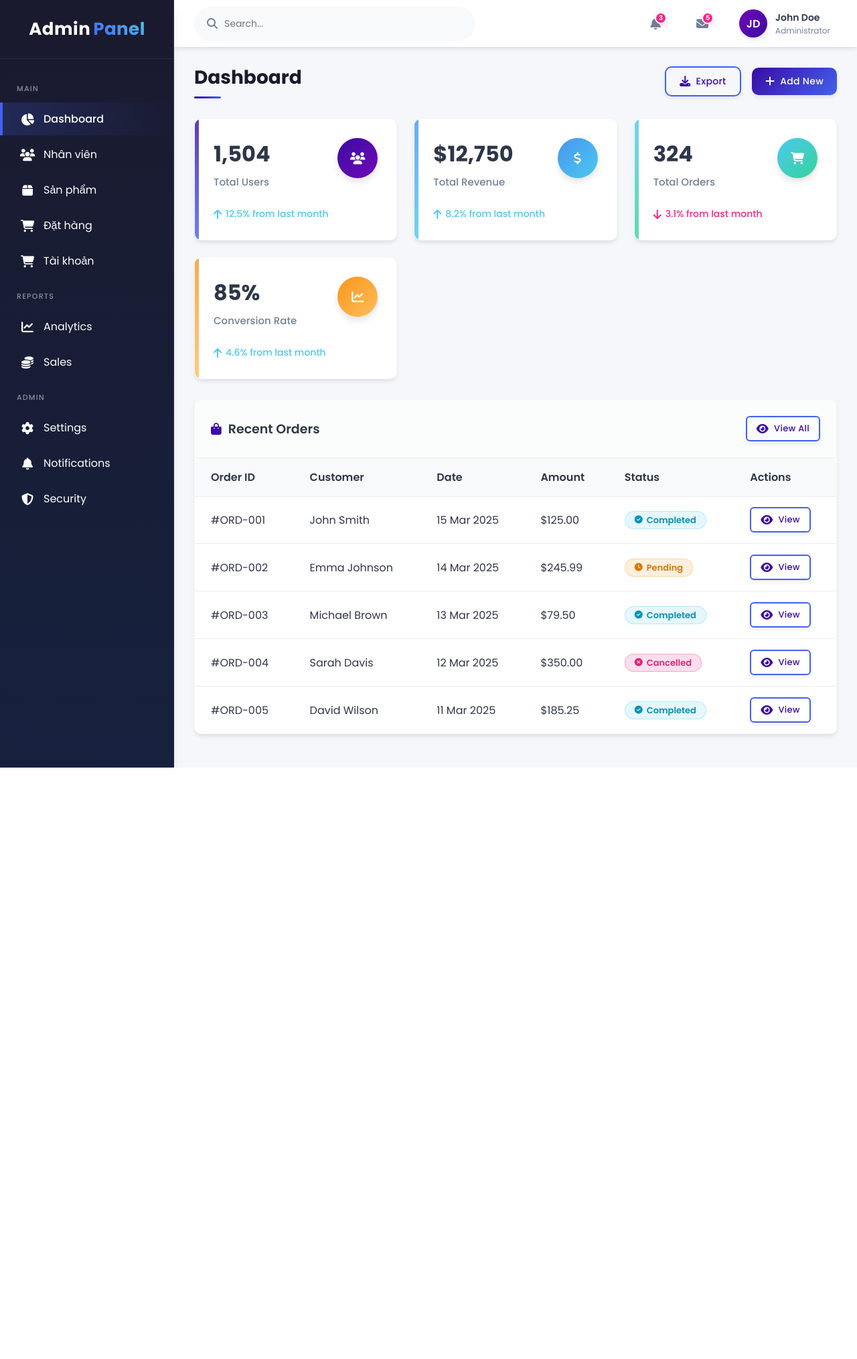
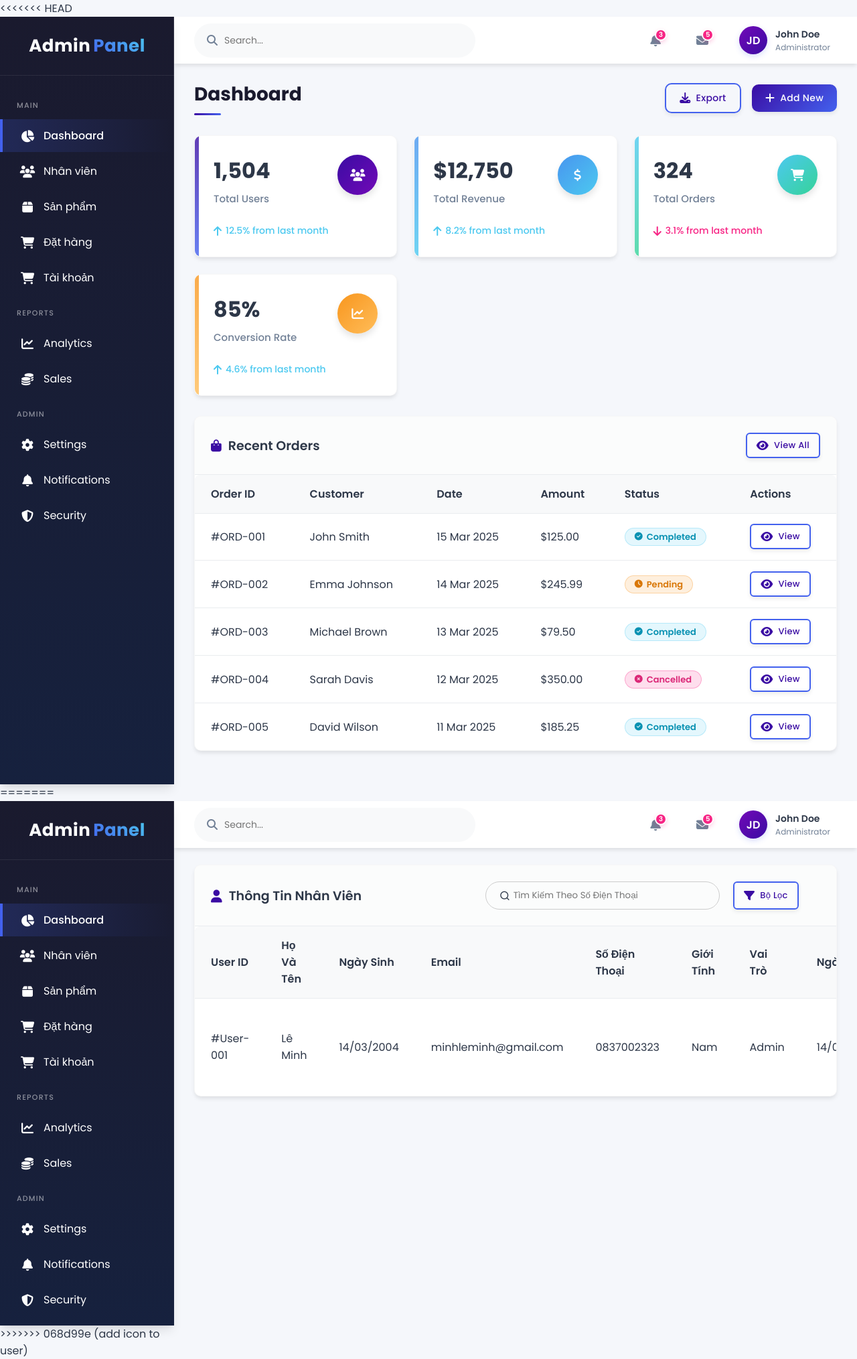
Before and after one commit to alixblu/sportswear-webstore, a PHP site: page /layout/admin/index.php in a window 1280 px wide. Shown: the whole page at 67% size. Before the commit the page ends 1146 px from the top, so only its background shows below. Run offline with PHP 8.4, Linux system fonts and the light colour scheme; some libraries are stand-ins or nearby versions.

Commit message:
add icon to user

```diff
--- a/layout/admin/includes/formuser.php
+++ b/layout/admin/includes/formuser.php
@@ -44,9 +44,8 @@
     .inputUserCss{
         border: none;
         outline: none;
-        color: black;
-        font-size: 15px;
-        color: black;
+        color: #2d3748;
+        font-size: 17px;
     }
     body{
         background-color:black;
--- a/layout/admin/index.php
+++ b/layout/admin/index.php
@@ -22,11 +22,29 @@
 
   </head>
   <body>
+<<<<<<< HEAD
     <div class="container">
       <?php include './includes/header.php'; ?>
       <?php include './includes/sidebar.php'; ?>
       <?php include './modules/dashboard.php'; ?>
       </div>
     </div>
+=======
+        <div class="container">
+
+          <?php include './includes/header.php'; ?>
+          <?php include './includes/sidebar.php'; ?>
+          <div id="mainContent" class="main-content">
+          <script>
+            // Call the createPageTitle function from the external JS file
+            const pageTitleHTML = createPageTitle("Dashboard", true, true);
+            document.querySelector("#mainContent").innerHTML = pageTitleHTML;
+            console.log(pageTitleHTML);
+          </script>
+              <?php include './modules/user.php'; ?>
+          </div>
+
+        </div>
+>>>>>>> 068d99e (add icon to user)
 </body>
 </html>
--- a/layout/admin/modules/user.php
+++ b/layout/admin/modules/user.php
@@ -3,13 +3,49 @@
 <head>
   <meta charset="UTF-8">
   <meta name="viewport" content="width=device-width, initial-scale=1.0">
+
+      <!--=============== REMIXICONS ===============-->
+      <link href="https://cdn.jsdelivr.net/npm/remixicon@3.2.0/fonts/remixicon.css" rel="stylesheet">
+
+
   <title>Dashboard</title>
     <style>
+
         .actionUser {
             display: flex;
             justify-content: center;
             gap: 8px;
         }
+        .search-box input {
+        flex: 1;
+        border: none;          /* Remove all borders */
+        background-color: transparent; /* Make the background transparent */
+        outline: none;         /* Remove outline when focused */
+        color:#2d3748
+        }
+        .search-box {
+        display: flex;
+        align-items: center;
+        justify-content:space-around;
+        column-gap: .3rem;
+        border: 1px solid #ccc;
+        border-radius: 100px;
+        height: 1.8rem;
+        padding-left: 7px;
+        max-width: 500px;
+        width: 70%;
+        padding: 20px;
+        }
+        .search-box:focus-within {
+        box-shadow: 0 0 0 2px rgba(67, 97, 238, 0.1);
+        border-color: rgba(67, 97, 238, 0.3);
+    }
+    .wrapperFilter{
+        max-width: 500px;
+        width: 70%;
+        display: flex;
+        gap: 20px;
+    }
     </style>
 </head>
 <body>
@@ -17,9 +53,15 @@
     <div class="table-card">
         <div class="card-title">
         <h3><i class="fa-solid fa-user"></i>Thông Tin Nhân Viên</h3>
-        <button class="btn btn-outline btn-sm">
-            <i class="fas fa-eye"></i> View All
-        </button>
+        <div class="wrapperFilter">
+            <div class="search-box" >
+                <i class="ri-search-line"></i>
+                <input type="text"placeholder="Tìm Kiếm Theo Số Điện Thoại">
+            </div>
+            <button class="btn btn-outline btn-sm">
+                <i class="fa-solid fa-filter"></i>Bộ Lọc
+            </button>
+        </div>
         </div>
         <table class="data-table">
         <thead>
```
